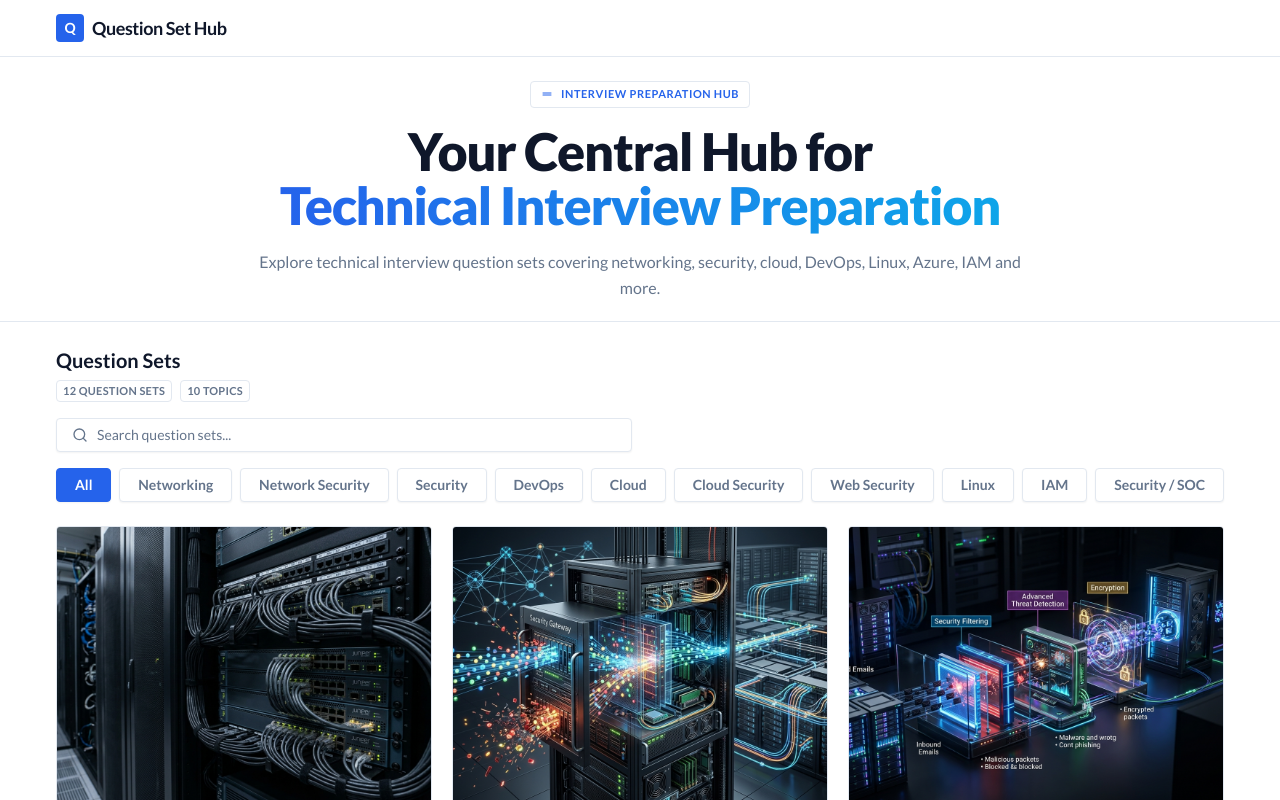
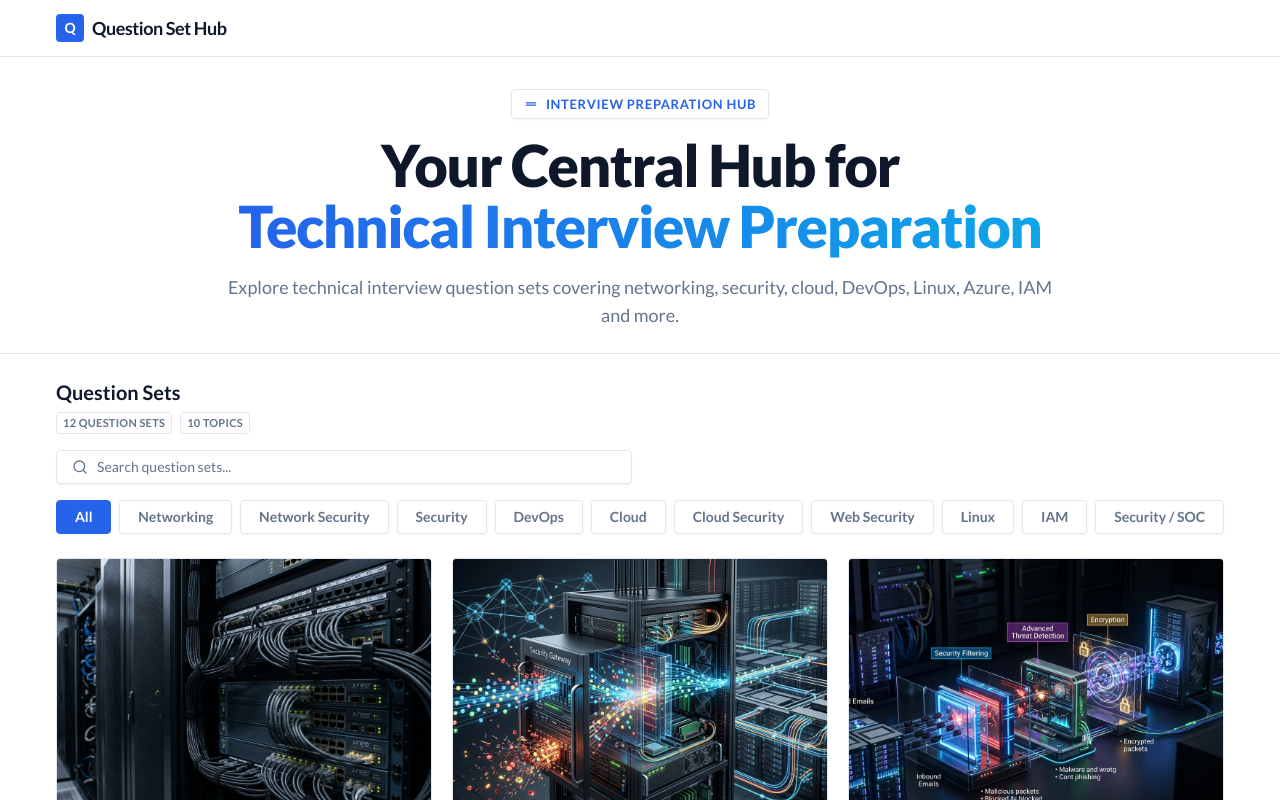
Before and after one commit to Nirmalakhadka18/Question_Set_Hub, a React (Vite) app: page / in a window 1280 px wide. Shown: the top 800 px of the page. Built offline with nearby package versions, Linux system fonts and the light colour scheme.

Commit message:
increase hero font sizes

```diff
--- a/src/components/Hero.tsx
+++ b/src/components/Hero.tsx
@@ -1,19 +1,19 @@
 export default function Hero() {
   return (
-    <section className="pt-6 pb-5 border-b border-[var(--border)]">
+    <section className="pt-8 pb-6 border-b border-[var(--border)]">
       <div className="mx-auto max-w-[1600px] px-4 md:px-8 lg:px-12 xl:px-14 flex flex-col items-center text-center">
 
-        <div className="inline-flex items-center gap-2 rounded border border-[var(--border)] bg-white px-2.5 py-1 text-[11px] font-semibold mb-4 uppercase tracking-wider text-[var(--accent)]">
-          <svg width="12" height="12" viewBox="0 0 24 24" fill="none" stroke="currentColor" strokeWidth="2" strokeLinecap="round" strokeLinejoin="round"><path d="M4 10h16"/><path d="M4 14h16"/></svg>
+        <div className="inline-flex items-center gap-2 rounded border border-[var(--border)] bg-white px-3 py-1.5 text-xs sm:text-[13px] font-bold mb-4 uppercase tracking-wider text-[var(--accent)] shadow-sm">
+          <svg width="14" height="14" viewBox="0 0 24 24" fill="none" stroke="currentColor" strokeWidth="2" strokeLinecap="round" strokeLinejoin="round"><path d="M4 10h16"/><path d="M4 14h16"/></svg>
           INTERVIEW PREPARATION HUB
         </div>
 
-        <h1 className="max-w-[1100px] text-3xl font-extrabold tracking-tight sm:text-[40px] lg:text-[52px] leading-[1.05] mb-4">
-          <span className="text-[var(--fg)]">Your Central Hub for</span><br className="hidden sm:block" />
+        <h1 className="max-w-[1200px] text-3xl font-extrabold tracking-tight sm:text-[44px] lg:text-[58px] leading-[1.05] mb-4">
+          <span className="text-[var(--fg)]">Your Central Hub for</span><br className="hidden sm:block" />{" "}
           <span className="bg-gradient-to-r from-[#2563eb] to-[#0ea5e9] bg-clip-text text-transparent">Technical Interview Preparation</span>
         </h1>
 
-        <p className="max-w-[800px] text-base font-medium leading-relaxed text-[var(--fg-muted)]">
+        <p className="max-w-[850px] text-base sm:text-lg font-medium leading-relaxed text-[var(--fg-muted)]">
           Explore technical interview question sets covering networking, security, cloud, DevOps, Linux, Azure, IAM and more.
         </p>
       </div>
```
